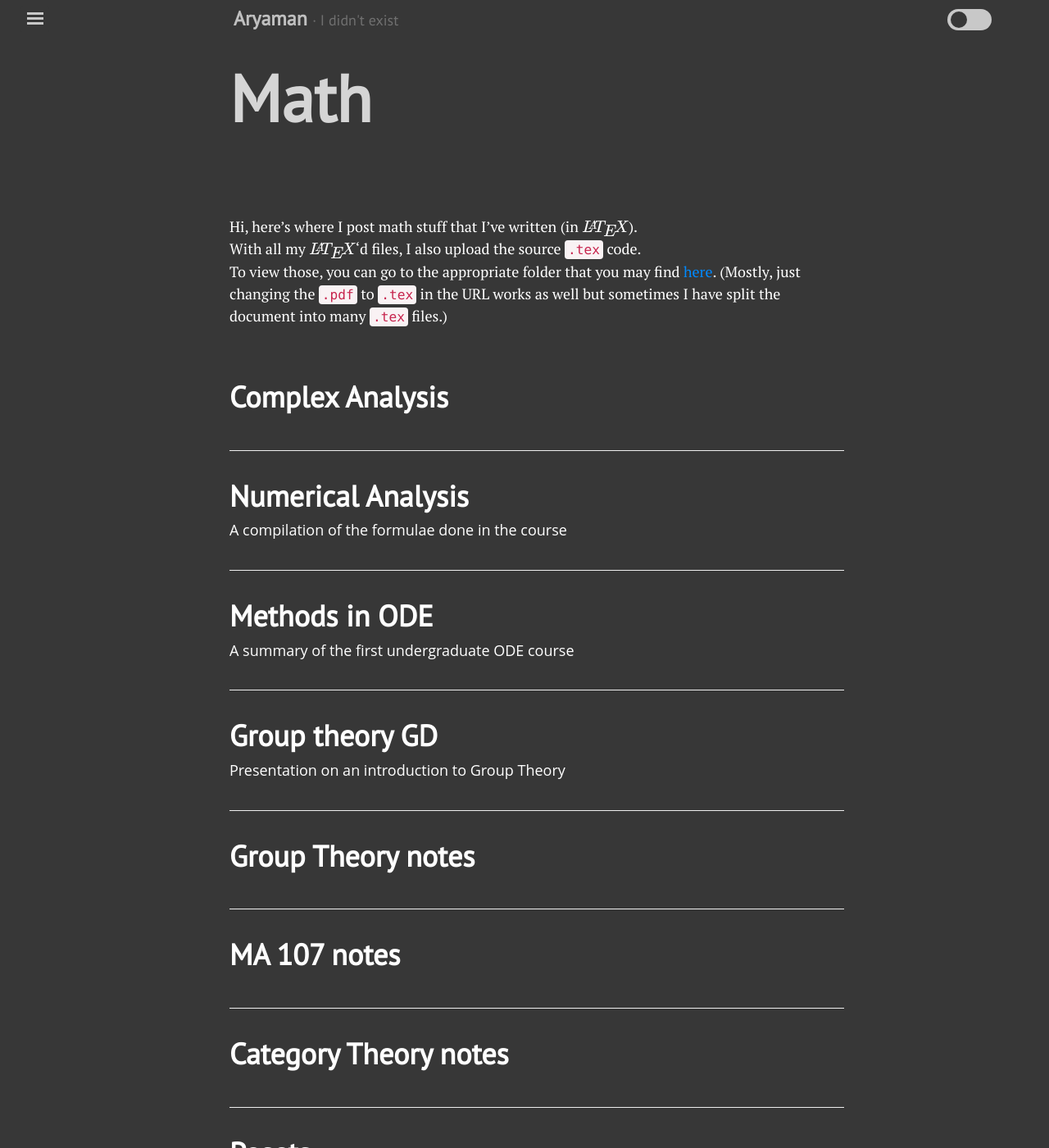
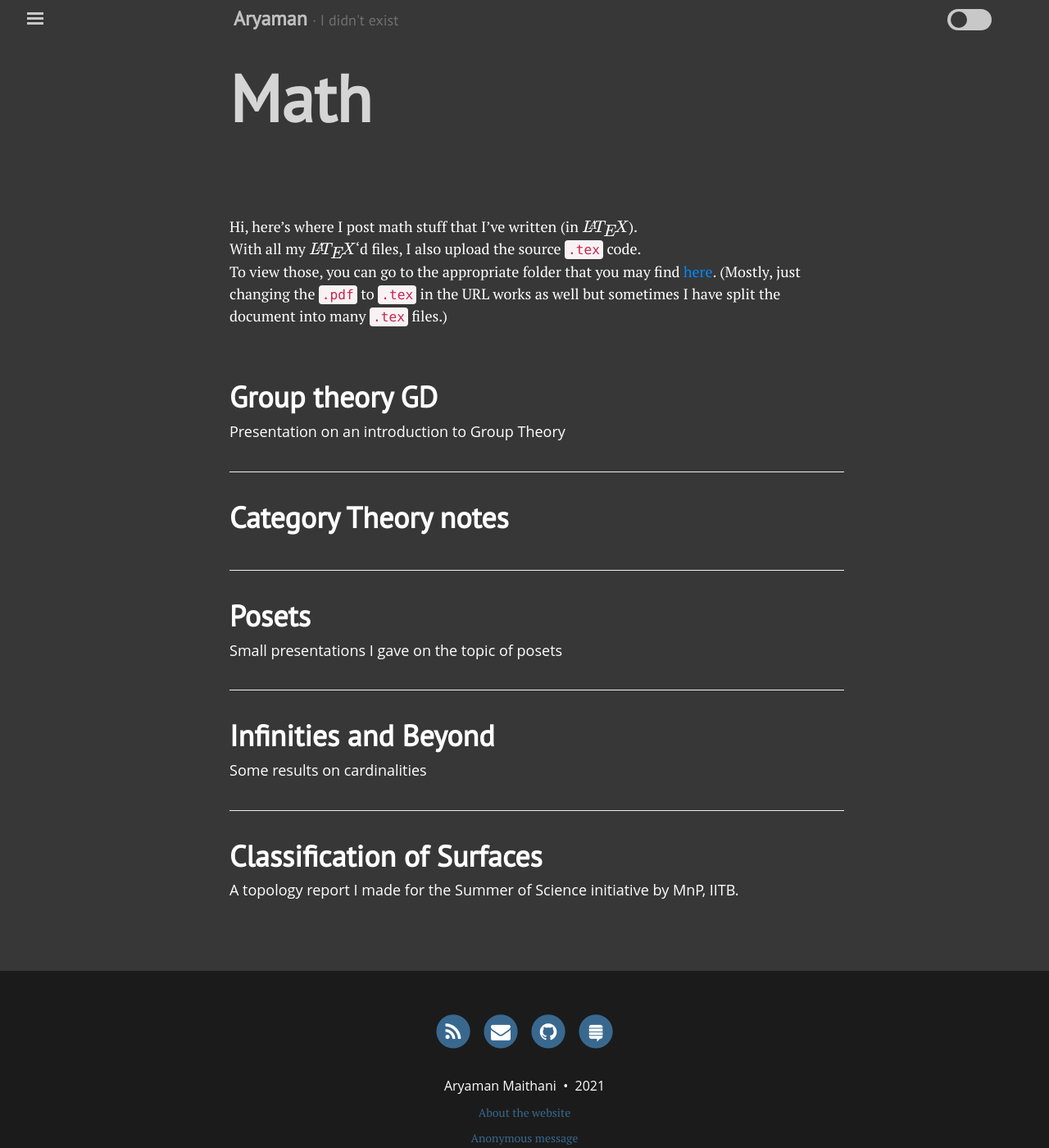
Before and after one commit to aryamanmaithani/math, a Jekyll site: the page built from index.md, in a window 1280 px wide and 1400 px high. Shown: the whole window at 82% size. Built offline with Jekyll 4.4.1, drawn with Linux system fonts in a browser that asks for light colours; nearby versions of some CDN libraries; formulas are drawn with MathJax 3.

Commit message:
updated links

```diff
--- a/_data/math-links.yml
+++ b/_data/math-links.yml
@@ -1,23 +1,6 @@
-ma-412:
-  tit: Complex Analysis
-
-ma-214:
-  tit: Numerical Analysis
-  desc: A compilation of the formulae done in the course
-
-ma-108:
-  tit: Methods in ODE
-  desc: A summary of the first undergraduate ODE course
-
 group-theory-gd:
   tit: Group theory GD
   desc: Presentation on an introduction to Group Theory
-
-ma-419:
-  tit: Group Theory notes
-
-ma-107:
-  tit: MA 107 notes
 
 cat-theory:
   tit: Category Theory notes
--- /dev/null
+++ b/_data/notes-links.yml
@@ -0,0 +1,14 @@
+ma-412:
+  tit: Complex Analysis
+
+ma-214:
+  tit: Numerical Analysis
+
+ma-108:
+  tit: Methods in ODE
+
+ma-419:
+  tit: Group Theory
+
+ma-107:
+  tit: MA 107 notes
```
